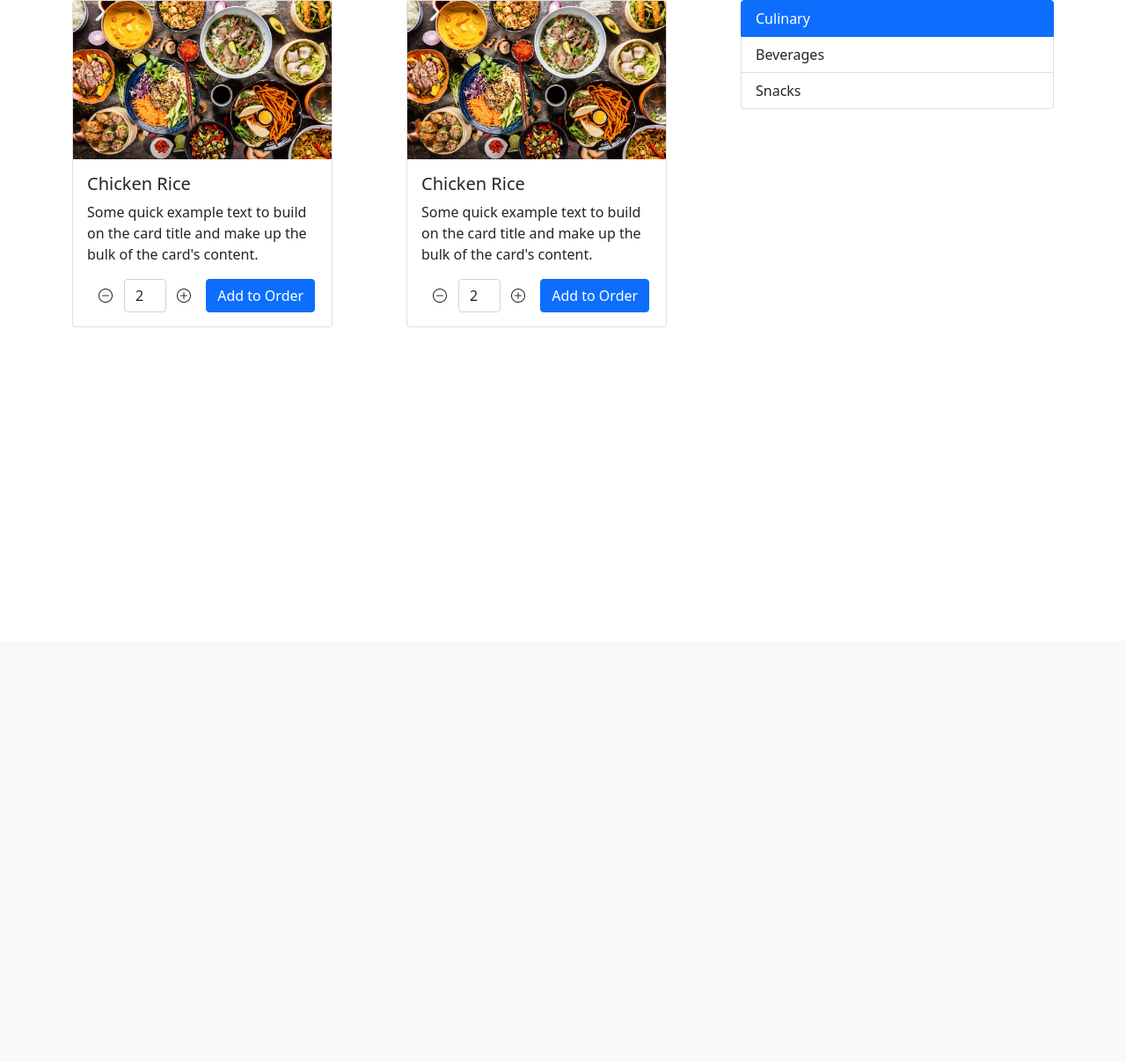
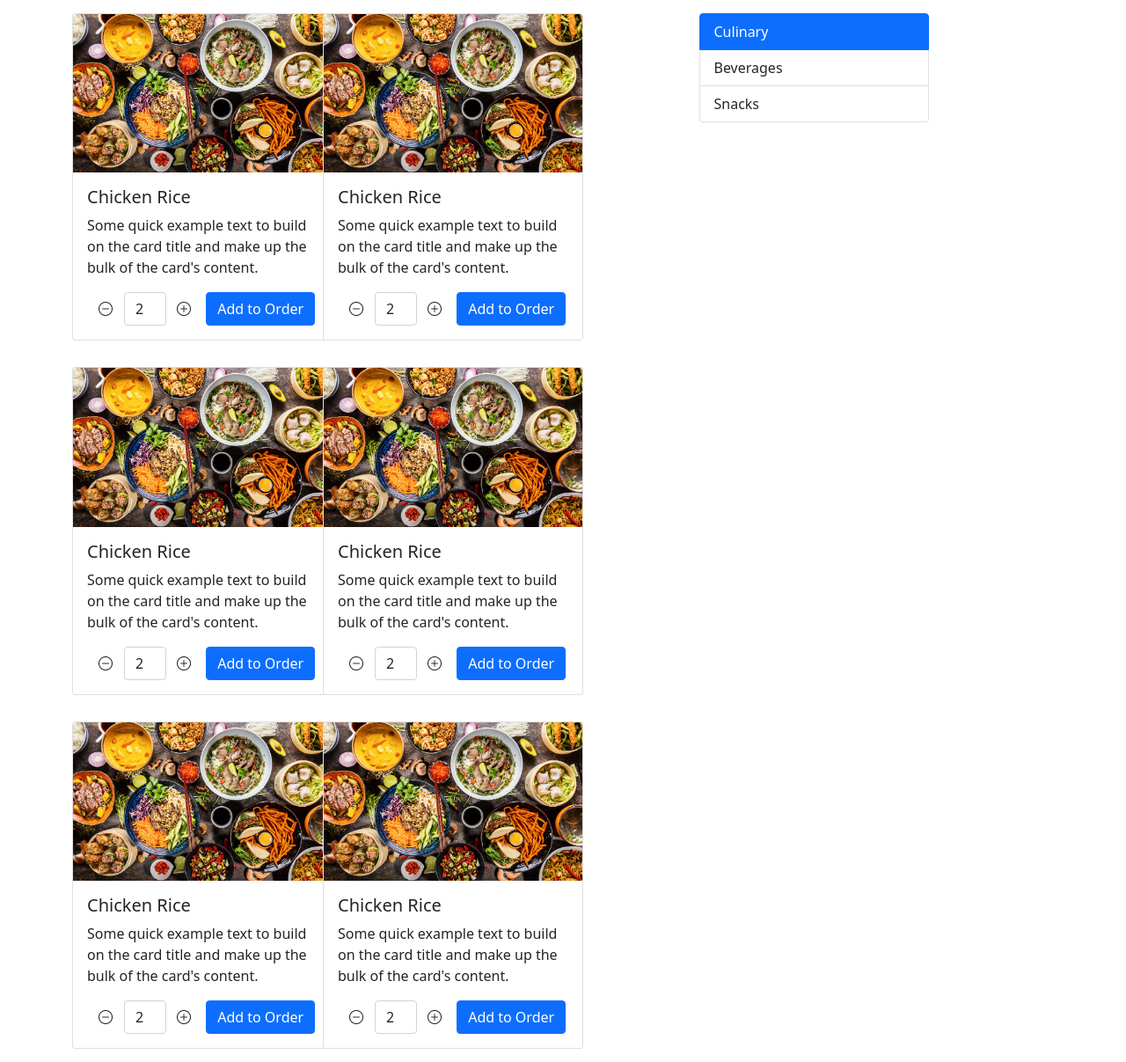
Before and after one commit to desmondweh29/Food-Ordering-System, a PHP site: page /Webtech/menu.html in a window 1280 px wide. Shown: the part 71-1278 px from the top of the page at 88% size. Before the commit the page ends 443 px from the top, so only its background shows below. Run offline with PHP 8.4, Linux system fonts and the light colour scheme.

Commit message:
edited menu.html

```diff
--- a/menu.html
+++ b/menu.html
@@ -77,10 +77,8 @@
     <!-- End of header tag -->
 
     <div class="container-lg">
-
-
         <div class="row">
-            <div class="col-4 col-lg-4 col-md-4">
+            <div class="col-4 col-lg-3 col-md-4">
                 <div class="card">
                     <img src="images/food.jpg" class="card-img-top" alt="...">
                     <div class="card-body">
@@ -105,9 +103,8 @@
                 </div>
                 <!-- End of .card  -->
             </div>
-            <!-- End of .col-4 col-lg-4 -->
-
-            <div class="col-4 col-lg-4 col-md-4">
+            <!--End of .col-4 .col-lg-3 .col-md-4  -->
+            <div class="col-4 col-lg-3 col-md-4">
                 <div class="card">
                     <img src="images/food.jpg" class="card-img-top" alt="...">
                     <div class="card-body">
@@ -132,20 +129,137 @@
                 </div>
                 <!-- End of .card  -->
             </div>
-
-            <div class="col-4 col-lg-4 col-md-4">
+            <!--End of .col-4 .col-lg-3 .col-md-4  -->
+            <div class="col-4 col-lg-3 col-md-4" id="menu-nav">
                 <div class="list-group">
                     <a href="#" class="list-group-item list-group-item-action active" aria-current="true">
                         Culinary </a>
                     <a href="#" class="list-group-item list-group-item-action">Beverages</a>
                     <a href="#" class="list-group-item list-group-item-action">Snacks</a>
                 </div>
+                <!-- End of .list-group  -->
             </div>
+            <!-- End of #menu-nav .col-4 .col-lg-3 .col-md-4  -->
+        </div>
+        <!-- End of .row  -->
 
+        <div class="row">
+            <div class="col-4 col-lg-3 col-md-4">
+                <div class="card">
+                    <img src="images/food.jpg" class="card-img-top" alt="...">
+                    <div class="card-body">
+                        <h5 class="card-title">Chicken Rice</h5>
+                        <p class="card-text">Some quick example text to build on the card title and make up the bulk of
+                            the card's content.</p>
+                        <span class="col-6">
+                            <div class="btn-group position-static bottom-0 start-50 translate-x">
+                                <button type="button" class="btn bi-dash-circle" data-type="minus"></button>
+                                <input type="text" class="form-control input-number" value="2">
+                                <button type="button" class="btn bi-plus-circle" data-type="plus"></button>
+                            </div>
+                            <!-- End of .btn-group  -->
+                        </span>
+                        <!-- End of .col-6  -->
+                        <span class="col-6">
+                            <button type="button" class="btn btn-primary">Add to Order</button>
+                        </span>
+                        <!-- End of .col-6  -->
+                    </div>
+                    <!-- End of .card-body  -->
+                </div>
+                <!-- End of .card  -->
+            </div>
+            <!--End of .col-4 .col-lg-3 .col-md-4  -->
+            <div class="col-4 col-lg-3 col-md-4">
+                <div class="card">
+                    <img src="images/food.jpg" class="card-img-top" alt="...">
+                    <div class="card-body">
+                        <h5 class="card-title">Chicken Rice</h5>
+                        <p class="card-text">Some quick example text to build on the card title and make up the bulk of
+                            the card's content.</p>
+                        <span class="col-6">
+                            <div class="btn-group position-static bottom-0 start-50 translate-x">
+                                <button type="button" class="btn bi-dash-circle" data-type="minus"></button>
+                                <input type="text" class="form-control input-number" value="2">
+                                <button type="button" class="btn bi-plus-circle" data-type="plus"></button>
+                            </div>
+                            <!-- End of .btn-group  -->
+                        </span>
+                        <!-- End of .col-6  -->
+                        <span class="col-6">
+                            <button type="button" class="btn btn-primary">Add to Order</button>
+                        </span>
+                        <!-- End of .col-6  -->
+                    </div>
+                    <!-- End of .card-body  -->
+                </div>
+                <!-- End of .card  -->
+            </div>
+            <!--End of .col-4 .col-lg-3 .col-md-4  -->
+        </div>
+        <!-- End of .row  -->
+
+        <div class="row">
+            <div class="col-4 col-lg-3 col-md-4">
+                <div class="card">
+                    <img src="images/food.jpg" class="card-img-top" alt="...">
+                    <div class="card-body">
+                        <h5 class="card-title">Chicken Rice</h5>
+                        <p class="card-text">Some quick example text to build on the card title and make up the bulk of
+                            the card's content.</p>
+                        <span class="col-6">
+                            <div class="btn-group position-static bottom-0 start-50 translate-x">
+                                <button type="button" class="btn bi-dash-circle" data-type="minus"></button>
+                                <input type="text" class="form-control input-number" value="2">
+                                <button type="button" class="btn bi-plus-circle" data-type="plus"></button>
+                            </div>
+                            <!-- End of .btn-group  -->
+                        </span>
+                        <!-- End of .col-6  -->
+                        <span class="col-6">
+                            <button type="button" class="btn btn-primary">Add to Order</button>
+                        </span>
+                        <!-- End of .col-6  -->
+                    </div>
+                    <!-- End of .card-body  -->
+                </div>
+                <!-- End of .card  -->
+            </div>
+            <!--End of .col-4 .col-lg-3 .col-md-4  -->
+            <div class="col-4 col-lg-3 col-md-4">
+                <div class="card">
+                    <img src="images/food.jpg" class="card-img-top" alt="...">
+                    <div class="card-body">
+                        <h5 class="card-title">Chicken Rice</h5>
+                        <p class="card-text">Some quick example text to build on the card title and make up the bulk of
+                            the card's content.</p>
+                        <span class="col-6">
+                            <div class="btn-group position-static bottom-0 start-50 translate-x">
+                                <button type="button" class="btn bi-dash-circle" data-type="minus"></button>
+                                <input type="text" class="form-control input-number" value="2">
+                                <button type="button" class="btn bi-plus-circle" data-type="plus"></button>
+                            </div>
+                            <!-- End of .btn-group  -->
+                        </span>
+                        <!-- End of .col-6  -->
+                        <span class="col-6">
+                            <button type="button" class="btn btn-primary">Add to Order</button>
+                        </span>
+                        <!-- End of .col-6  -->
+                    </div>
+                    <!-- End of .card-body  -->
+                </div>
+                <!-- End of .card  -->
+            </div>
+            <!--End of .col-4 .col-lg-3 .col-md-4  -->
+
+            <!-- <div class="col-4">
+
+
+            </div> -->
 
         </div>
         <!-- End of .row  -->
-
 
     </div>
     <!-- End of .container  -->
--- a/styles/style.css
+++ b/styles/style.css
@@ -22,9 +22,15 @@ body {
 
 .btn-group {
     width: 50%;
-
 }
 
 .card {
     width: 18.5rem;
+    margin: 15px auto 15px auto;
+    /* margin: top | right | bottom | left  */
 }
+
+#menu-nav {
+    margin: 15px auto 15px auto;
+    /* margin: top | right | bottom | left  */
+}
```
Lines whose indentation alone changed are shown as unchanged.
